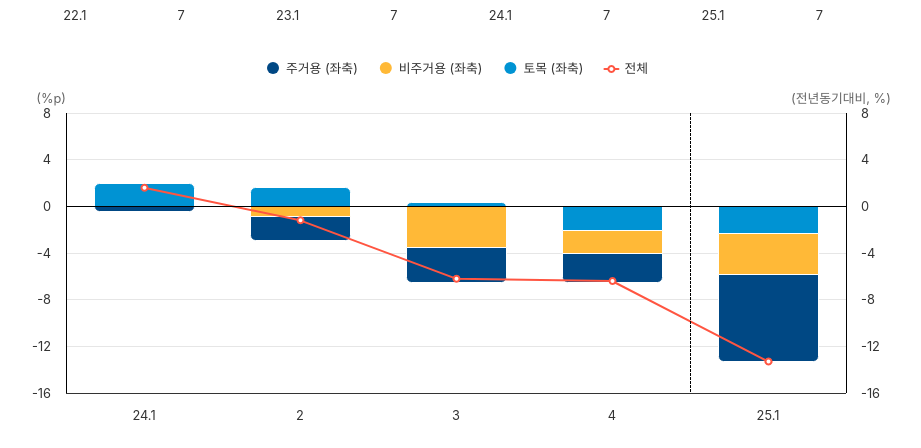
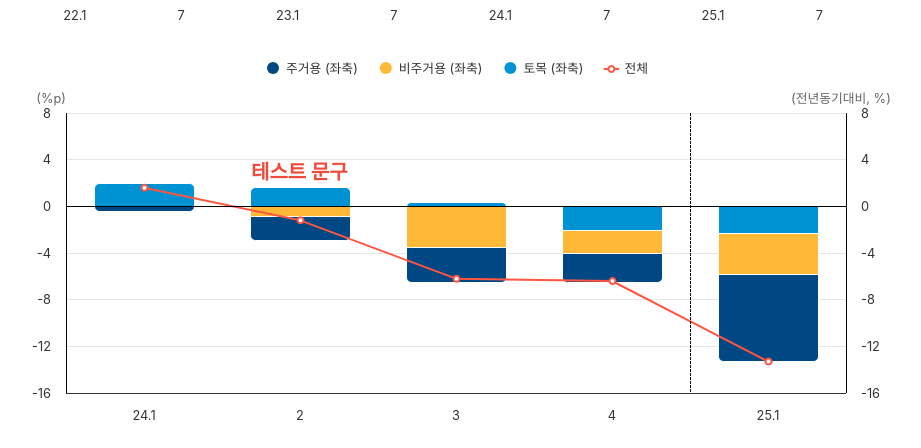
Before and after one commit to doomin03/pub_study, a Vue app: page / in a window 1280 px wide. Shown: the part 1965-2413 px from the top of the page, without its empty margins (2-923 px from the left). Built offline with nearby package versions, Linux system fonts and the light colour scheme.

Commit message:
구조 마무리

```diff
--- a/src/App.vue
+++ b/src/App.vue
@@ -8,7 +8,6 @@
         style-type="deposit"
         :categories="categories"
         :data-list="dataList"
-        :ranges="ranges"
         :height="400"
     ></chart-view-component>
 
@@ -16,9 +15,27 @@
         style-type="test"
         :categories="chart2Categories"
         :data-list="chart2DataList"
-        :ranges="chart2Ranges"
-        :height="400"
-    ></chart-view-component>
+        :custom-options="{
+        annotations: [{
+            labels: [{
+                point: {
+                    xAxis: 0,
+                    yAxis: 0,
+                    x: 1,
+                    y: 0
+                },
+                text: '테스트 문구',
+                backgroundColor: 'transparent',
+                borderWidth: 0,
+                style: {
+                    color: '#F04B3A',
+                    fontSize: '20px',
+                    fontWeight: '700'
+                }
+            }]
+        }]
+    }"
+    />
 </template>
 
 <script>
@@ -79,8 +96,8 @@ export default {
             chart2Categories: ['24.1', '24.2', '24.3', '24.4', '25.1', '25.2', '25.3', '25.4'],
 
             chart2DataList: [
-                [-0.4, -2.0, -3.0,-2.5, -7.5],
-                [0.0, -0.9, -3.5, -1.9,-3.5],
+                [-0.4, -2.0, -3.0, -2.5, -7.5],
+                [0.0, -0.9, -3.5, -1.9, -3.5],
                 [2.0, 1.6, 0.3, -2.1, -2.3],
                 [1.6, -1.2, -6.2, -6.4, -13.3]
             ],
--- a/src/chart/ChartViewComponent.vue
+++ b/src/chart/ChartViewComponent.vue
@@ -5,7 +5,8 @@
 <script>
 import Highcharts from 'highcharts';
 import { createChartOptions } from '@/chart/factory/createChartOptions';
-
+import AnnotationsModule from 'highcharts/modules/annotations';
+// AnnotationsModule(Highcharts);
 export default {
     name: "ChartViewComponent",
     props: {
```
